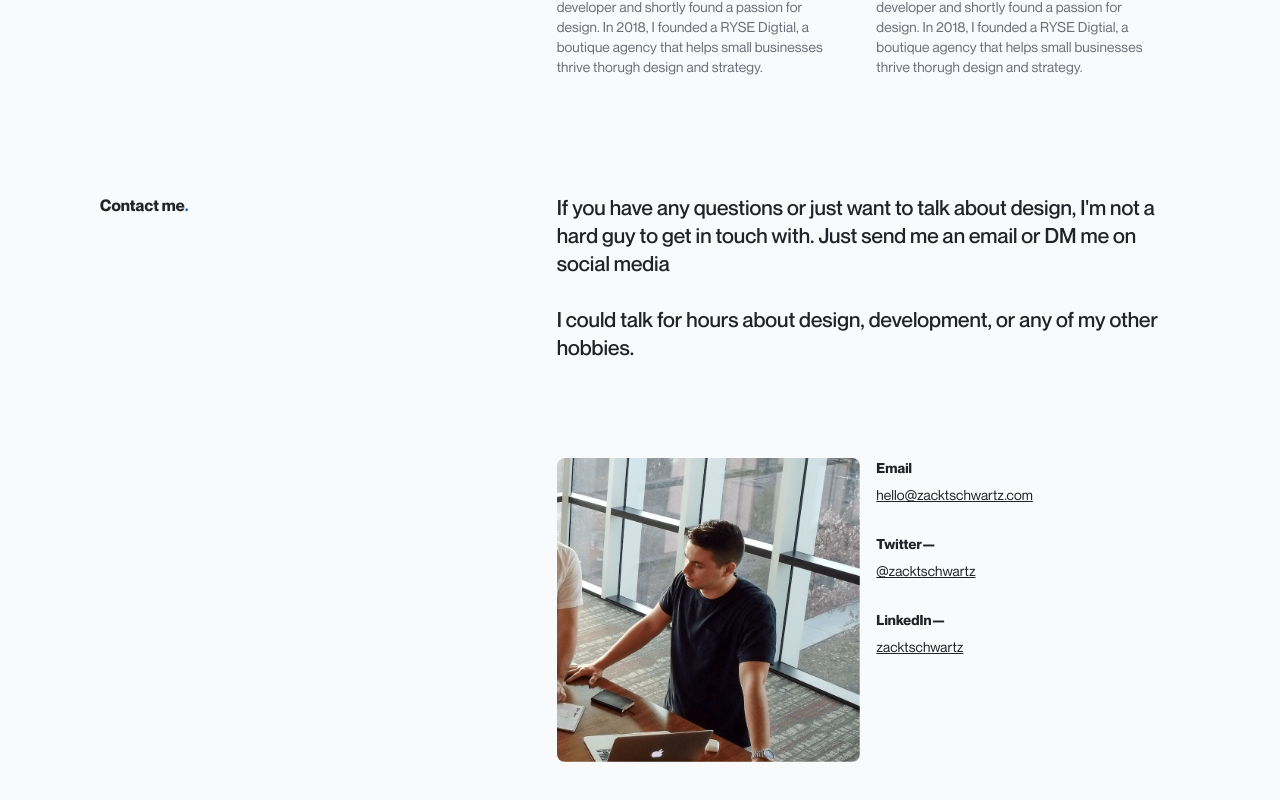
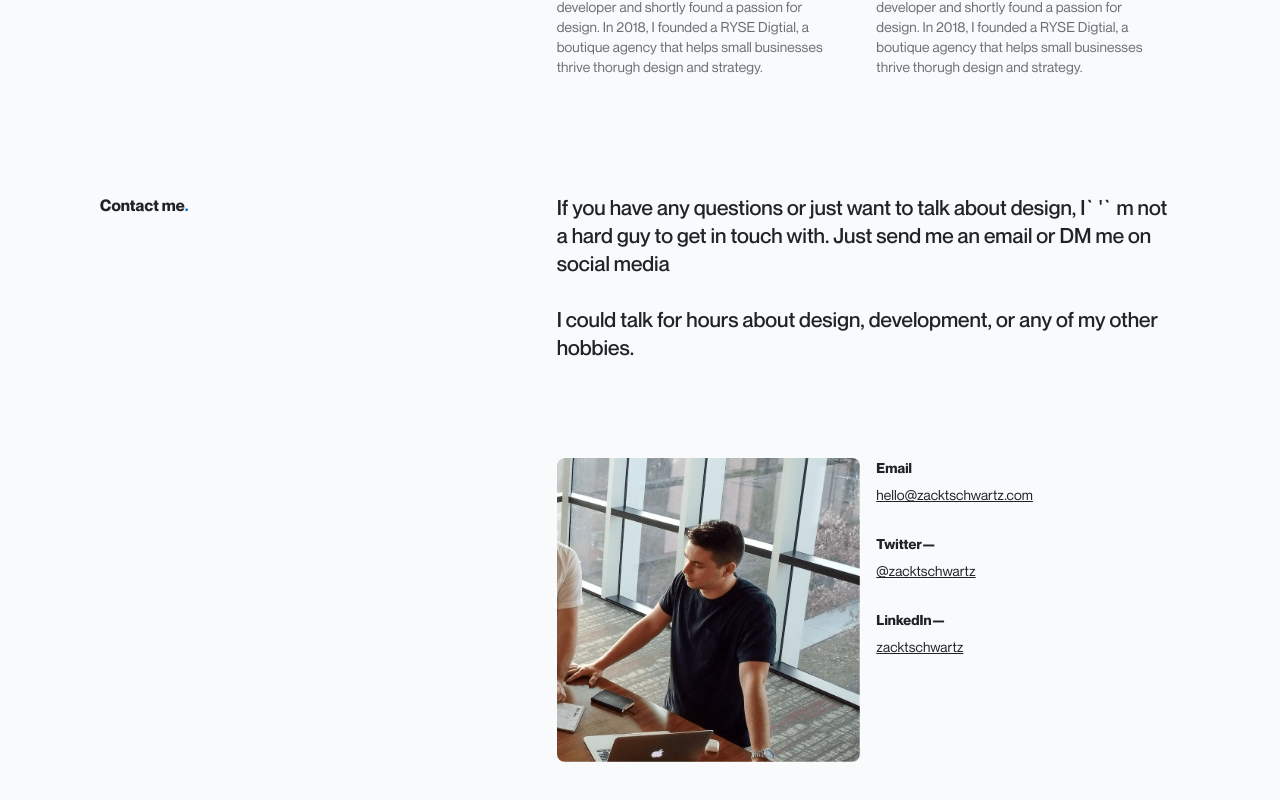
Before and after one commit to ztschwartz/next-portfolio, a Next.js app: page / in a window 1280 px wide. Shown: the part 2462-3262 px from the top of the page. Built offline with nearby package versions, Linux system fonts and the light colour scheme.

Commit message:
forgot to run build lol

```diff
--- a/pages/index.js
+++ b/pages/index.js
@@ -123,7 +123,7 @@ export default function Home({loaded , loaderView}) {
             <div className={`grid sectionContent`}>
               <div className="col-6--6 contentSection">
                 <div className="textSection">
-                    <p className="textMain textH6 textMedium">If you have any questions or just want to talk about design, I'm not a hard guy to get in touch with. Just send me an email or DM me on social media</p>
+                    <p className="textMain textH6 textMedium">If you have any questions or just want to talk about design, I`&apos;`m not a hard guy to get in touch with. Just send me an email or DM me on social media</p>
                     <p className="textMain textH6 textMedium">I could talk for hours about design, development, or any of my other hobbies.</p>
                   </div>
                   <div className="textRow">
```
